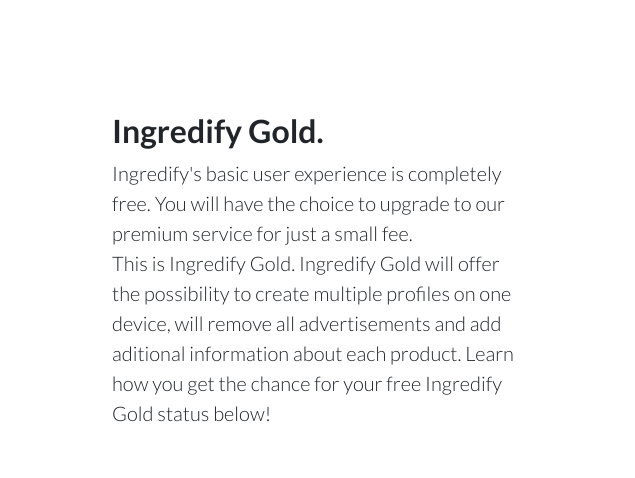
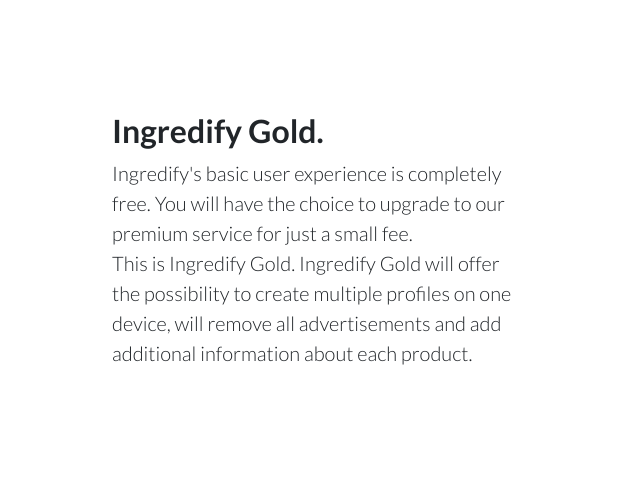
Before and after one commit to Ingredify/ingredify.github.io, a website: page index.html in a window 1280 px wide. Shown: the part 2626-3104 px from the top of the page, 0-635 px from the left. Drawn offline with nearby package versions, Linux system fonts and the light colour scheme; files that its build step writes are made by us from their sources.

Commit message:
Update index.html

```diff
--- a/index.html
+++ b/index.html
@@ -117,7 +117,7 @@
           <div class="col-lg-6 order-lg-2 text-white showcase-img" style="background-image: url('img/bg-showcase-3b.png');"></div>
           <div class="col-lg-6 order-lg-1 my-auto showcase-text">
             <h2>Ingredify Gold. </h2>
-            <p class="lead mb-0">Ingredify's basic user experience is completely free. You will have the choice to upgrade to our premium service for just a small  fee. <br>This is Ingredify Gold. Ingredify Gold will offer the possibility to create multiple profiles on one device, will remove all advertisements and add aditional information about each product. Learn how you get the chance for your free Ingredify Gold status below!<br></p>
+            <p class="lead mb-0">Ingredify's basic user experience is completely free. You will have the choice to upgrade to our premium service for just a small  fee. <br>This is Ingredify Gold. Ingredify Gold will offer the possibility to create multiple profiles on one device, will remove all advertisements and add additional information about each product.<br></p>
           </div>
         </div>
       </div>
```
